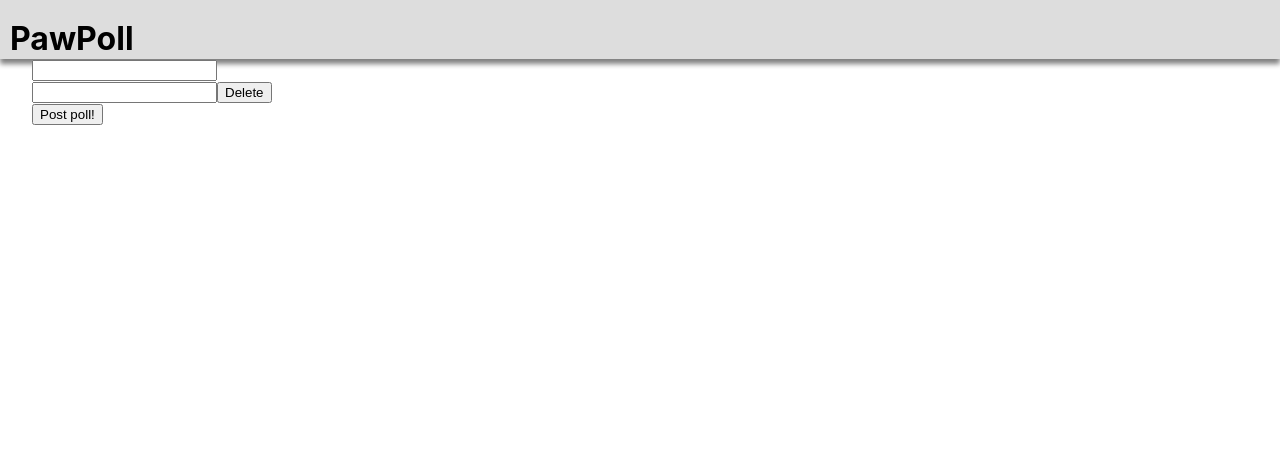
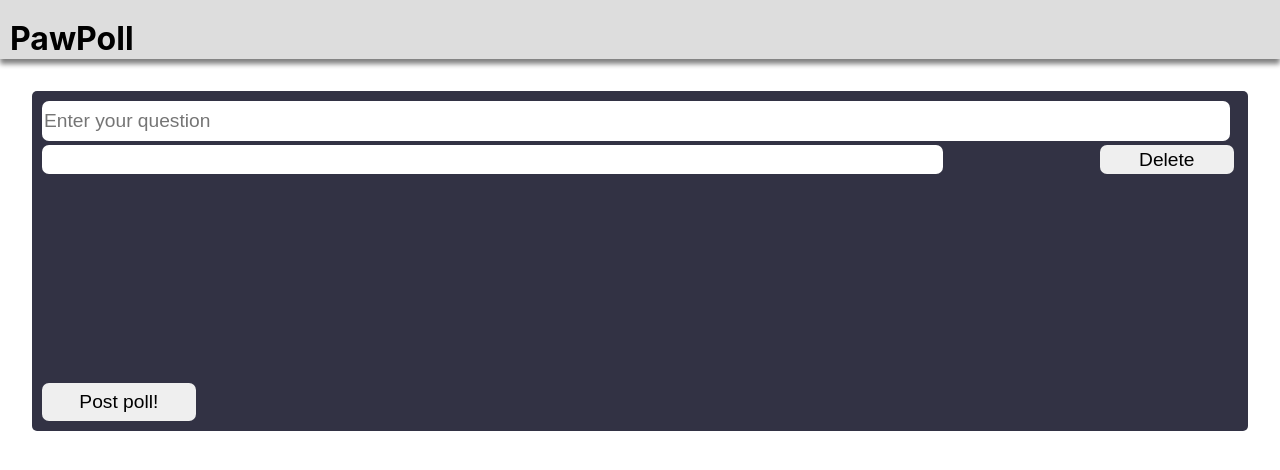
Before and after one commit to Pokemonpower92/PawPoll, a React (Create React App) app in the folder client/: page /poll/create in a window 1280 px wide. Shown: the top 470 px of the page. Built offline with nearby package versions, Linux system fonts and the light colour scheme.

Commit message:
PollCreate form styling

```diff
--- a/client/src/components/Navbar.jsx
+++ b/client/src/components/Navbar.jsx
@@ -4,9 +4,9 @@ import '../styles/Navbar.css';
 class Navbar extends Component{
     render(){
         return(
-          <div className="Navbar">
-            <h1 className="Navbar-home">PawPoll</h1>
-          </div>
+            <div className="Navbar">
+                <h1 className="Navbar-home">PawPoll</h1>
+            </div>
         )
     }
 }
--- a/client/src/pages/PollCreate.jsx
+++ b/client/src/pages/PollCreate.jsx
@@ -80,7 +80,9 @@ class PollCreate extends Component{
                         type="text"
                         name="question"
                         value={this.state.question}
+                        placeholder="Enter your question"
                         onChange={this.handleQuestionChange}
+                        className="PollCreate-question"
                     />
                     {this.state.answers.map(function(ans, i) {
                         if(i !== this.state.answers.length - 1) {
@@ -90,9 +92,17 @@ class PollCreate extends Component{
                                         type="text"
                                         name={i}
                                         value={ans}
+                                        className="PollCreate-answer-input"
                                         onChange={this.handleAnswerChange.bind(this)}
                                     />
-                                    <button onClick={this.deleteAnswer.bind(this, i)}>Delete</button>
+                                    <span className="PollCreate-answer-button-span">
+                                        <button
+                                            classname="PollCreate-answer-button"
+                                            onClick={this.deleteAnswer.bind(this, i)}
+                                        >
+                                            Delete
+                                        </button>
+                                    </span>
                                 </div>
                             );
                         } else {
@@ -102,18 +112,31 @@ class PollCreate extends Component{
                                         type="text"
                                         name={i}
                                         value={ans}
+                                        className="PollCreate-answer-input"
                                         onClick={this.addAnswer}
                                         onChange={this.handleAnswerChange.bind(this)}
                                     />
-                                    <button onClick={this.deleteAnswer.bind(this, i)}>Delete</button>
+                                    <span className="PollCreate-answer-button-span">
+                                        <button
+                                            classname="PollCreate-answer-button"
+                                            onClick={this.deleteAnswer.bind(this, i)}
+                                        >
+                                            Delete
+                                        </button>
+                                    </span>
                                 </div>
                             );
                         }
                     }, this)}
+                </form>
                 <div className="PollCreate-form-buttons">
-                        <button onClick={this.insertPoll}>Post poll!</button>
+                        <button
+                            className="PollCreate-form-submit"
+                            onClick={this.insertPoll}
+                        >
+                            Post poll!
+                        </button>
                     </div>
-                </form>
             </div>
         )
     }
--- a/client/src/pages/PollHome.jsx
+++ b/client/src/pages/PollHome.jsx
@@ -3,7 +3,6 @@ import { Link } from 'react-router-dom';
 import '../styles/PollHome.css';
 
 class PollHome extends Component{
-
     render(){
         return (
             <div className="PollHome">
--- a/client/src/styles/PollCreate.css
+++ b/client/src/styles/PollCreate.css
@@ -1,4 +1,104 @@
 .PollCreate {
+    margin-top: 2em;
     margin-left: 2rem;
     margin-right: 2rem;
+    min-height: 20em;
+    padding: 10px;
+
+    border: none;
+    border-radius: 5px;
+
+    display: flex;
+    flex-wrap: nowrap;
+    flex-direction: column;
+    justify-content: space-between;
+
+    background-color: rgb(50, 50, 68);
+    color: white;
 }
+
+.PollCreate-question {
+    height: 2em;
+    font-size: larger;
+    width: 99%;
+    border: none;
+    border-radius: 7px;
+    margin-bottom: 2px;
+    resize: vertical;
+}
+
+.PollCreate-question:focus {
+    outline-color: rgb(110, 64, 170);
+}
+
+.PollCreate-answer {
+    display: flex;
+    padding-top: 2px;
+    padding-bottom: 2px;
+}
+
+.PollCreate-answer-input {
+    height: 2em;
+    width: 75%;
+    border: none;
+    border-radius: 7px;
+
+    resize: vertical;
+}
+
+.PollCreate-answer-input:focus {
+    outline-color: rgb(110, 64, 170);
+}
+
+.PollCreate-answer-button-span {
+    margin-left: auto;
+    margin-right: 4px;
+}
+
+.PollCreate-answer-button-span button {
+    height: 1.5em;
+    width: 7em;
+    border: none;
+    border-radius: 7px;
+    font-size: larger;
+}
+
+.PollCreate-answer-button-span button:hover {
+    height: 1.5em;
+    width: 7em;
+    border: none;
+    border-radius: 7px;
+    margin-top: auto;
+
+    background-color: rgb(110, 64, 170);
+    color: white;
+
+    font-size: larger;
+}
+
+.PollCreate-form-buttons {
+    margin-top: auto;
+}
+
+.PollCreate-form-submit {
+    height: 2em;
+    width: 8em;
+    border: none;
+    border-radius: 7px;
+
+
+    font-size: larger;
+}
+
+.PollCreate-form-submit:hover {
+    height: 2em;
+    width: 8em;
+    border: none;
+    border-radius: 7px;
+    margin-top: auto;
+
+    background-color: rgb(110, 64, 170);
+    color: white;
+
+    font-size: larger;
+}
```
Lines whose indentation alone changed are shown as unchanged.
